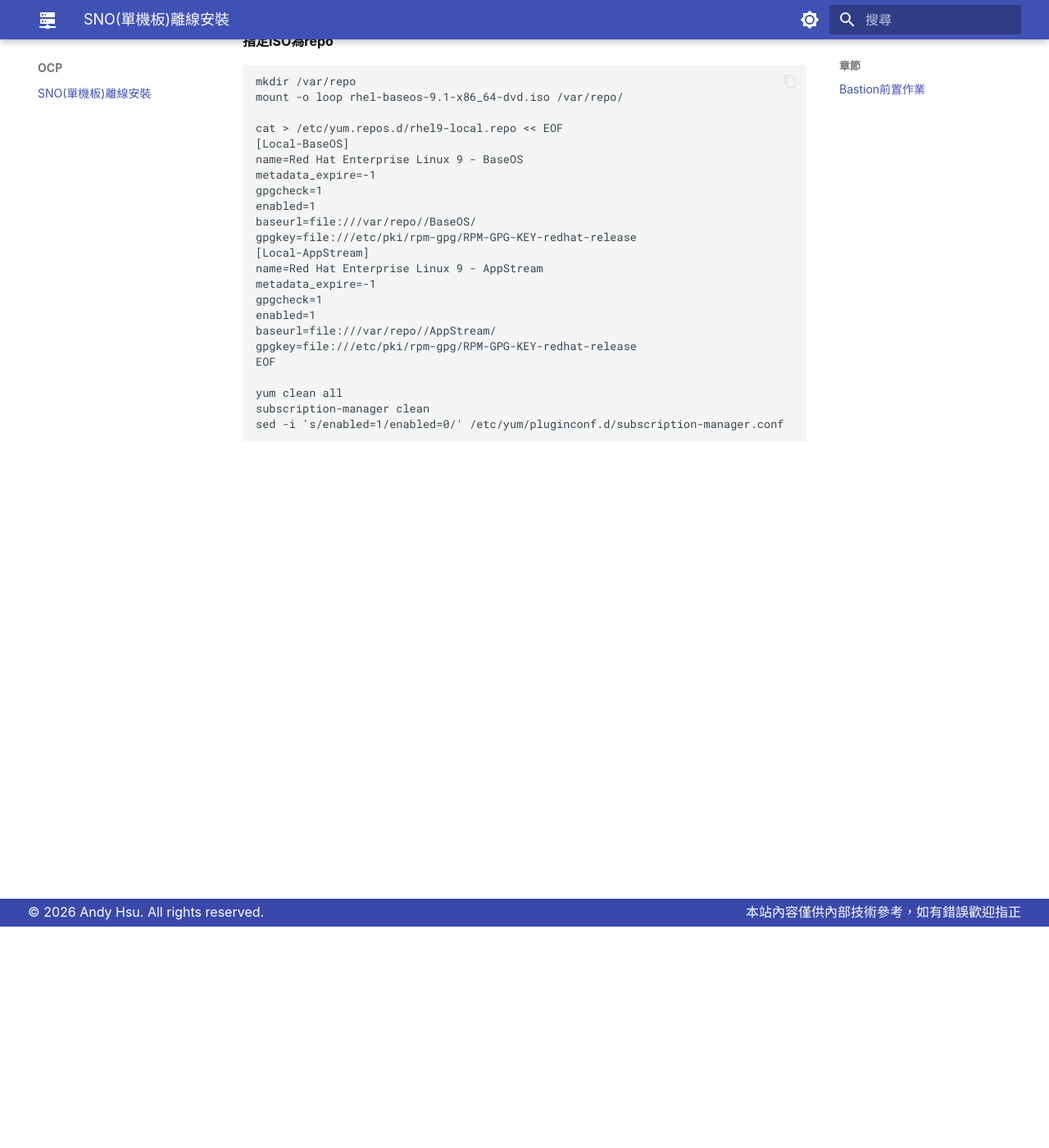
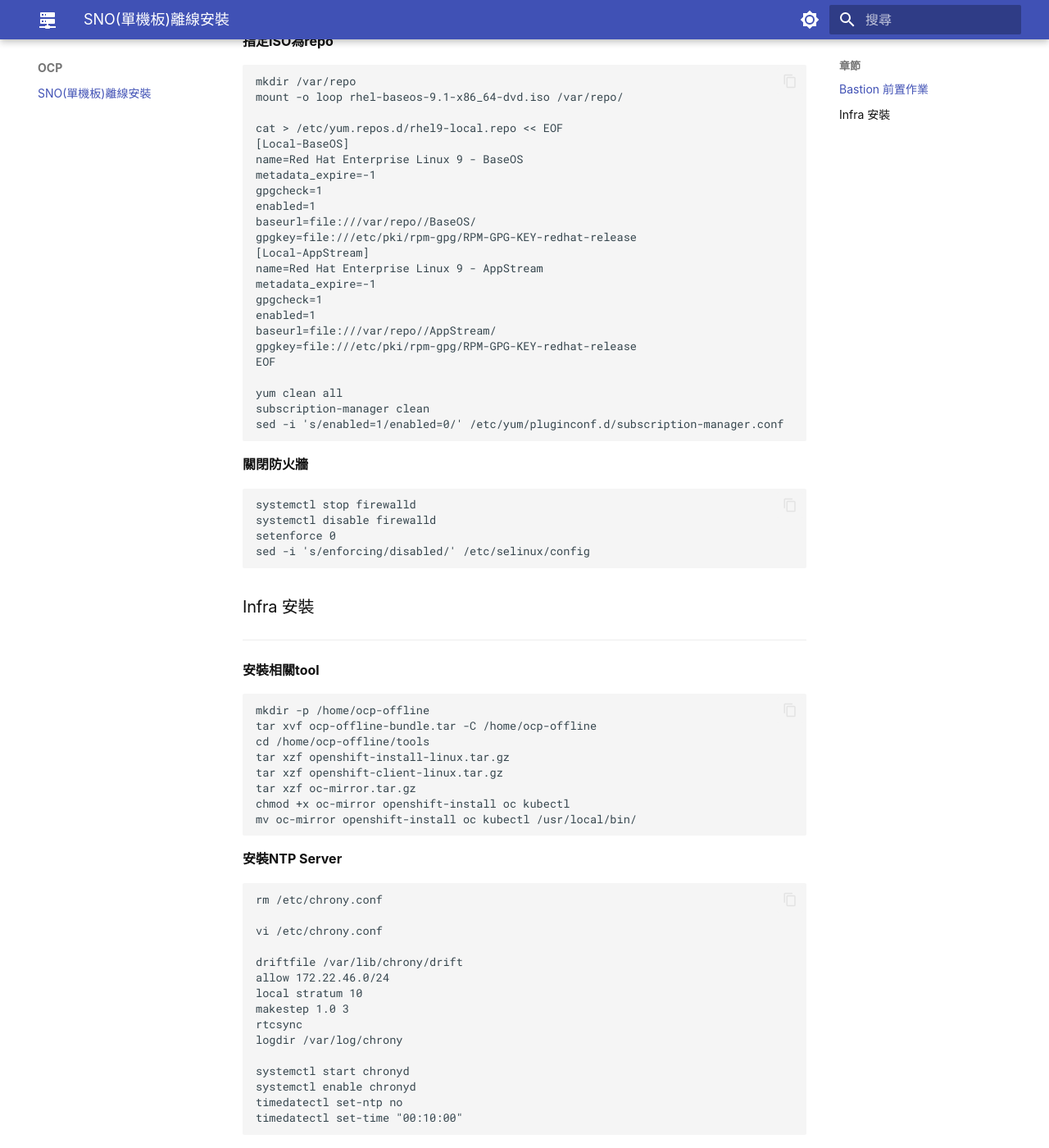
Before and after one commit to Andy0583/Metaage, an MkDocs documentation site: the page built from docs/ocp/snoinstall.md, in a window 1280 px wide and 1400 px high, scrolled down 270 px. Shown: the whole window at 82% size. Built offline with MkDocs 1.6.1 and Material for MkDocs 9.7.7, drawn with Linux system fonts in a browser that asks for light colours; some of the changed text lies outside the part shown.

Commit message:
Revise Bastion setup instructions and add server installs
Updated formatting and added detailed instructions for installing NTP and DNS servers, including configuration steps.

````diff
--- a/docs/ocp/snoinstall.md
+++ b/docs/ocp/snoinstall.md
@@ -1,4 +1,4 @@
-### Bastion前置作業
+### Bastion 前置作業
 ---
 **指定ISO為repo**
 ```
@@ -26,3 +26,121 @@ yum clean all
 subscription-manager clean
 sed -i 's/enabled=1/enabled=0/' /etc/yum/pluginconf.d/subscription-manager.conf
 ```
+
+**關閉防火牆**
+```
+systemctl stop firewalld
+systemctl disable firewalld
+setenforce 0
+sed -i 's/enforcing/disabled/' /etc/selinux/config
+```
+
+### Infra 安裝
+---
+**安裝相關tool**
+```
+mkdir -p /home/ocp-offline
+tar xvf ocp-offline-bundle.tar -C /home/ocp-offline
+cd /home/ocp-offline/tools
+tar xzf openshift-install-linux.tar.gz
+tar xzf openshift-client-linux.tar.gz
+tar xzf oc-mirror.tar.gz
+chmod +x oc-mirror openshift-install oc kubectl
+mv oc-mirror openshift-install oc kubectl /usr/local/bin/
+```
+
+**安裝NTP Server**
+```
+rm /etc/chrony.conf
+
+vi /etc/chrony.conf
+
+driftfile /var/lib/chrony/drift
+allow 172.22.46.0/24
+local stratum 10
+makestep 1.0 3
+rtcsync
+logdir /var/log/chrony
+
+systemctl start chronyd
+systemctl enable chronyd
+timedatectl set-ntp no
+timedatectl set-time "00:10:00"
+```
+
+**安裝DNS Server**
+```
+mkdir -p /opt/bind-offline
+tar xzvf bind-offline.tar.gz -C /opt/bind-offline
+cd /opt/bind-offline
+dnf localinstall *.rpm
+```
+```
+vi /etc/named.conf
+
+        listen-on port 53 { any; };
+#       listen-on-v6 port 53 { ::1; };
+        allow-query     { any; };
+        dnssec-enable no;
+        dnssec-validation no;
+zone "ocp.andy.com" IN {
+        type master;
+        file "named.ocp.andy.com";
+};
+
+zone "46.22.172.in-addr.arpa" IN {
+        type master;
+        file "rev.46.22.172";
+};
+```
+```
+vi /var/named/named.ocp.andy.com
+
+$TTL 1D
+@       IN SOA  @ bastion.ocp.andy.com. (
+                                        2020040819      ; serial
+                                        3H      ; refresh
+                                        15M     ; retry
+                                        1W      ; expire
+                                        1D )    ; minimum
+@       IN NS   bastion.ocp.andy.com.
+@       IN A    172.22.46.200
+
+bastion                 IN      A       172.22.46.200
+harbor                  IN      A       172.22.46.209
+sno                     IN      A       172.22.46.201
+api                     IN      A       172.22.46.201
+api-int                 IN      A       172.22.46.201
+*.apps                  IN      A       172.22.46.201
+```
+```
+vi /var/named/rev.46.22.172
+
+$TTL 1D
+@       IN SOA  @ bastion.ocp.andy.com. (
+                                        2020040819      ; serial
+                                        1D      ; refresh
+                                        1H      ; retry
+                                        1W      ; expire
+                                        3H )    ; minimum
+@       IN NS   bastion.ocp.andy.com.
+
+46.22.172.in-addr.arpa      IN      PTR     bastion.ocp.andy.com
+200   IN      PTR     bastion.ocp.andy.com.
+209   IN      PTR     harbor.ocp.andy.com.
+201   IN      PTR     sno.ocp.andy.com.
+```
+```
+chgrp named /var/named/named.ocp.andy.com
+chmod 640 /var/named/named.ocp.andy.com
+chgrp named /var/named/rev.46.22.172
+chmod 640 /var/named/rev.46.22.172
+systemctl enable named
+systemctl start named
+```
+
+**安裝nmstate-rpms**
+```
+cd nmstate-rpms/
+rpm -Uvh *.rpm
+```
````
